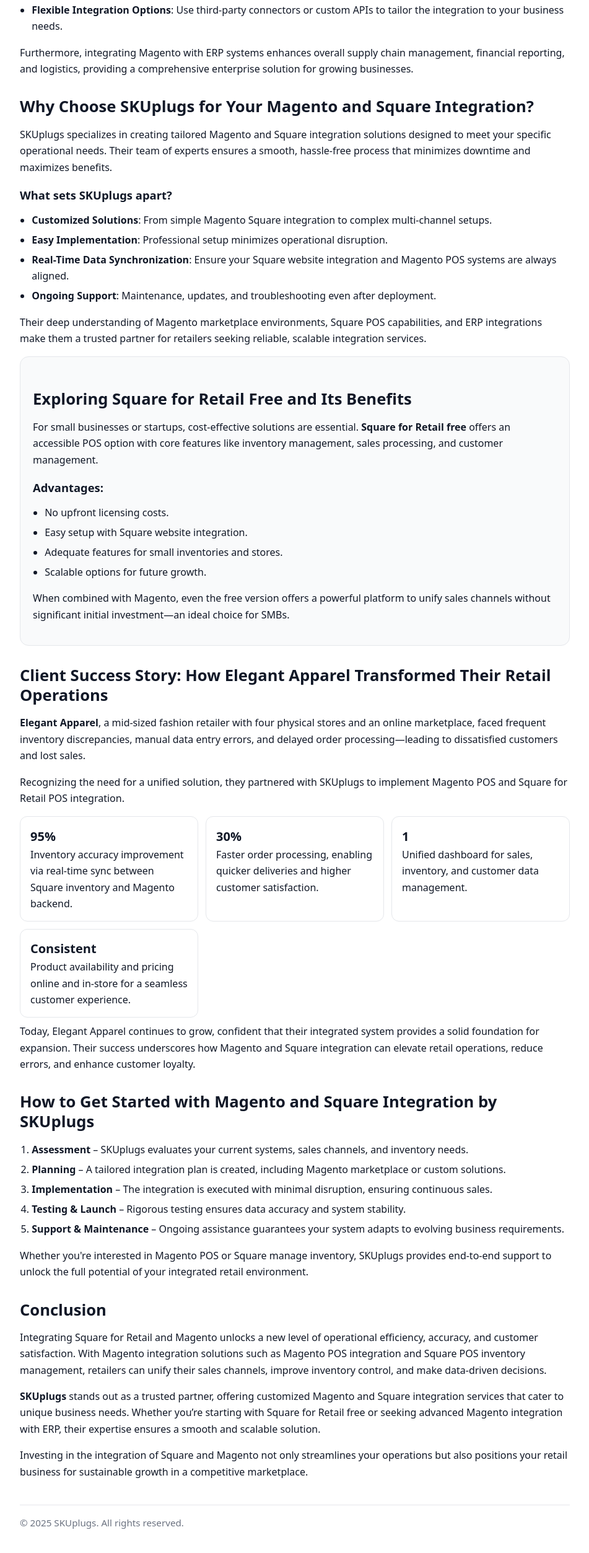
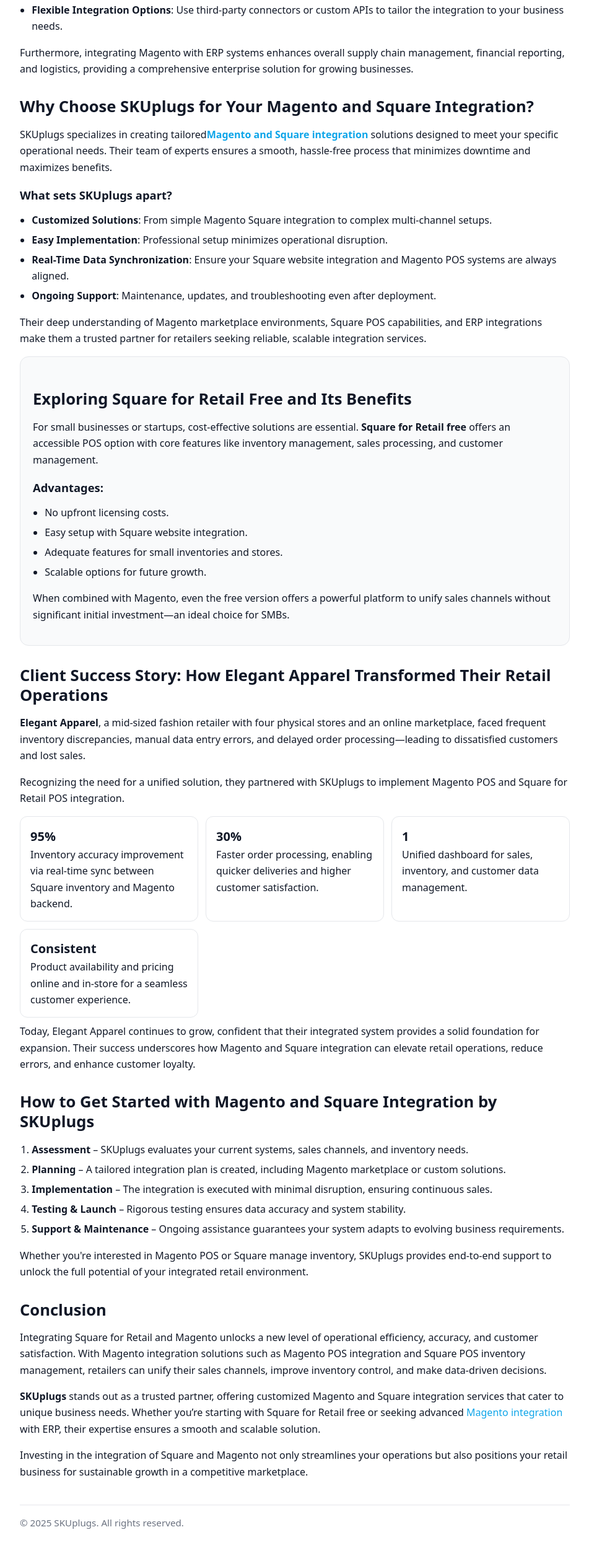
Before and after one commit to skuplugs07/square-magento-integration, a plain HTML site: page index.html in a window 1280 px wide. Shown: the part 1367-3873 px from the top of the page at 62% size, without its empty margins (164-1115 px from the left). Drawn offline with Linux system fonts and the light colour scheme.

Commit message:
Update index.html

```diff
--- a/index.html
+++ b/index.html
@@ -143,7 +143,7 @@
       <section>
         <h2>Why Choose SKUplugs for Your Magento and Square Integration?</h2>
         <p>
-          SKUplugs specializes in creating tailored Magento and Square integration solutions designed to meet your specific operational needs.
+          SKUplugs specializes in creating tailored<strong><a href="https://skuplugs.com/square-magento-integration/" target="_blank">Magento and Square integration</a></strong> solutions designed to meet your specific operational needs.
           Their team of experts ensures a smooth, hassle-free process that minimizes downtime and maximizes benefits.
         </p>
         <h3>What sets SKUplugs apart?</h3>
@@ -231,7 +231,7 @@
         </p>
         <p>
           <strong>SKUplugs</strong> stands out as a trusted partner, offering customized Magento and Square integration services that cater to unique business needs.
-          Whether you’re starting with Square for Retail free or seeking advanced Magento integration with ERP, their expertise ensures a smooth and scalable solution.
+          Whether you’re starting with Square for Retail free or seeking advanced  <a href="https://skuplugs.com/magento-integration/" target="_blank">Magento integration</a> with ERP, their expertise ensures a smooth and scalable solution.
         </p>
         <p>
           Investing in the integration of Square and Magento not only streamlines your operations but also positions your retail business for sustainable growth in a competitive marketplace.
```
